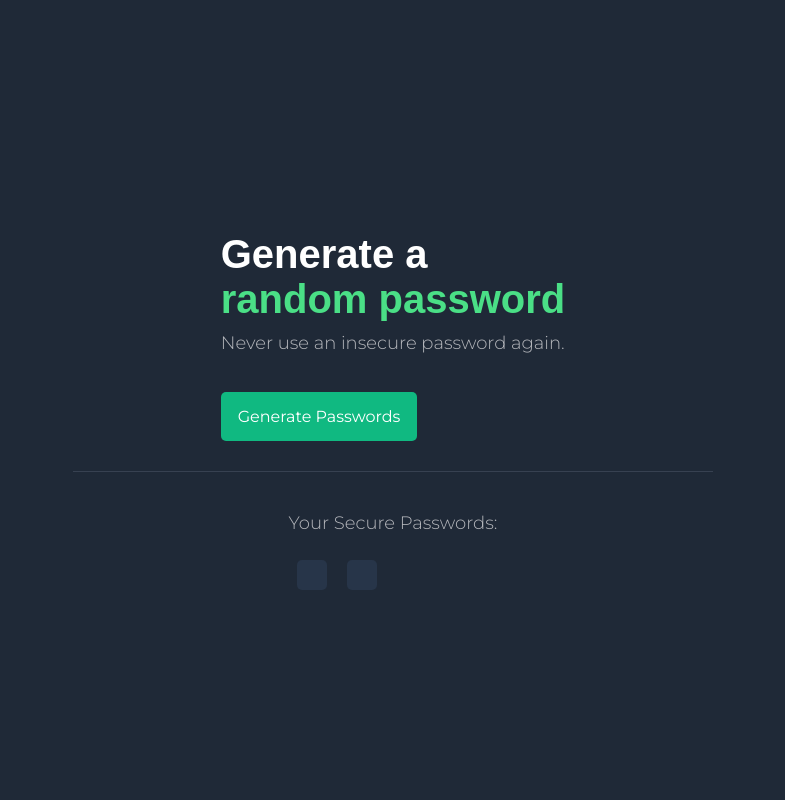
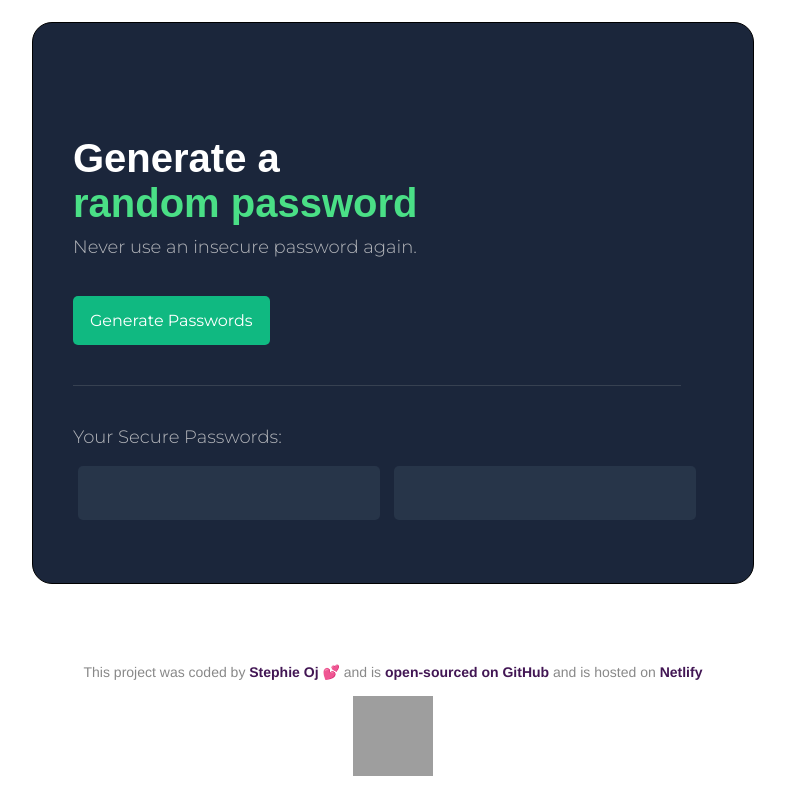
Before and after one commit to StephieOj/password-generator, a plain HTML site: page index.html in a window 1280 px wide. Shown: the whole page, without its empty margins (247-1032 px from the left). Drawn offline with Linux system fonts and the light colour scheme; grey boxes are pictures that could not be loaded.

Commit message:
Applied styling to container and updated the html structure with a footer and links to socials

```diff
--- a/index.css
+++ b/index.css
@@ -1,16 +1,21 @@
 body {
-background-color: #1F2937;
 margin: 0;
+display: flex;
+flex-direction: column;
+align-items: center;
+justify-content: center;
+height: 100vh;
 }
 
 .container {
-  display: flex;
-  flex-direction: column;
-  height: 100vh;
-  justify-content: center;
-  align-items: center;
-  text-align: left
-}
+  border: 1px black solid;
+  border-radius: 20px;
+  width: 80vh;
+  height: 50vh;
+  padding: 10vh 5vh;
+  background-color: #1b263b;
+  color: white;
+  }
 
 h2 {
   font-family: karla, sans-serif;
@@ -48,19 +53,37 @@ h3 {
 }
 .divider {
   height: 1px;
-  width: 50%;
+  width: 95%;
   background-color: #374151;
-  margin: 30px 0px;
+  margin: 40px 0px;
 }
 
 .password-display {
   display: inline-block;
-  margin: 8px;
   background-color: #273549;
   border-radius: 5px;
+  margin: 0px 5px;
+  width: 34vh;
+  height: 3vh;
   color: #55F991;
   padding: 15px 15px;
   font-family: "Montserrat", sans-serif;
   font-size: 16px;
   font-weight:200;
+  text-align: center;
 }
+
+footer {
+  font-family: Avenir, Helvetica, Arial, sans-serif;
+  color: #888;
+  font-size: 14px;
+  text-align: center;
+  margin-top: 80px;
+}
+footer a {
+  color: #421654;
+  text-decoration: none;
+}
+footer a:hover {
+  text-decoration: underline;
+}
--- a/index.html
+++ b/index.html
@@ -11,18 +11,26 @@
 </head>
 <body>
   <div class="container">
-    <div class="text-wrapper">
-      <h2> Generate a </h2>
-      <h2 class="green-text"> random password</h2>
+    <div>
+      <h2>Generate a <br> <span class="green-text">random password</span></h2>
       <h3> Never use an insecure password again. </h3>
       <button class="generate-btn" onclick="generatePassword()"> Generate Passwords</button>
     </div>
-    <span class="divider"></span>
+    <div class="divider"></div>
     <div class="passwords-wrapper">
       <h3 class="passwords-heading"> Your Secure Passwords: </h3>
-    <p id="password1-el" class="password-display"> </p>
-    <p id="password2-el" class="password-display"> </p>
+      <p id="password1-el" class="password-display"> </p>
+      <p id="password2-el" class="password-display"> </p>
+    </div>
   </div>
   <script src="index.js"></script>
+    <footer> This project was coded by <a
+        href="https://github.com/StephieOj" target="_blank"rel='noopener noreferrer'> <strong>Stephie Oj 💕</strong></a>  and is <a
+        href="https://github.com/StephieOj/password-generator" target="_blank"rel='noopener noreferrer'> <strong>open-sourced on GitHub</strong> </a> and is hosted on <a
+        href="https://stephieoj-password-generator.netlify.app/" target="_blank" rel='noopener noreferrer'> <strong>Netlify</strong></a>
+        <br />
+        <br />
+  <img className="stephie" src="assets/stephieoj.png" alt="stephieoj" height="80" width="80" />
+    </footer>
 </body>
 </html>
```
Also changed, not shown: 1 other file.
